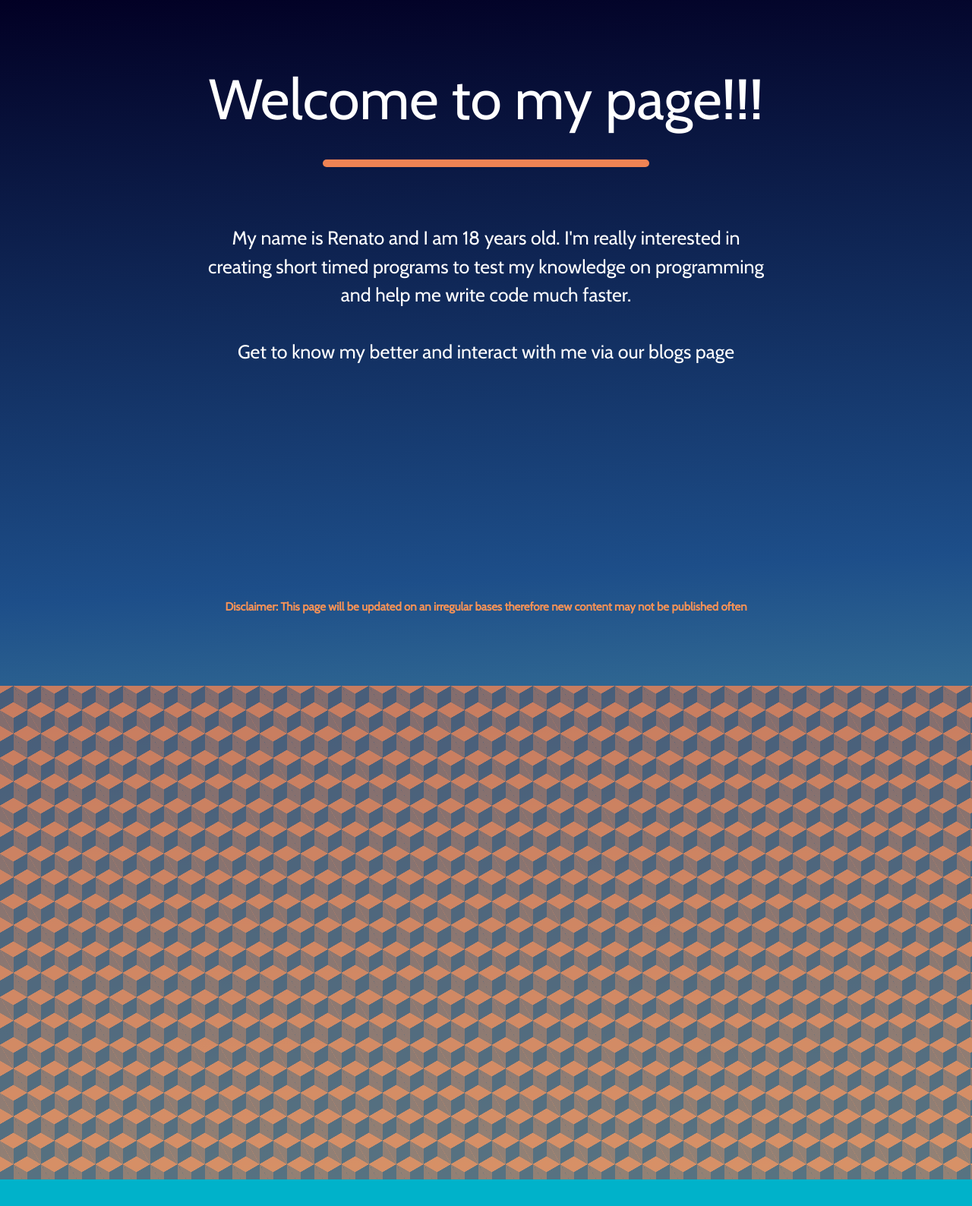
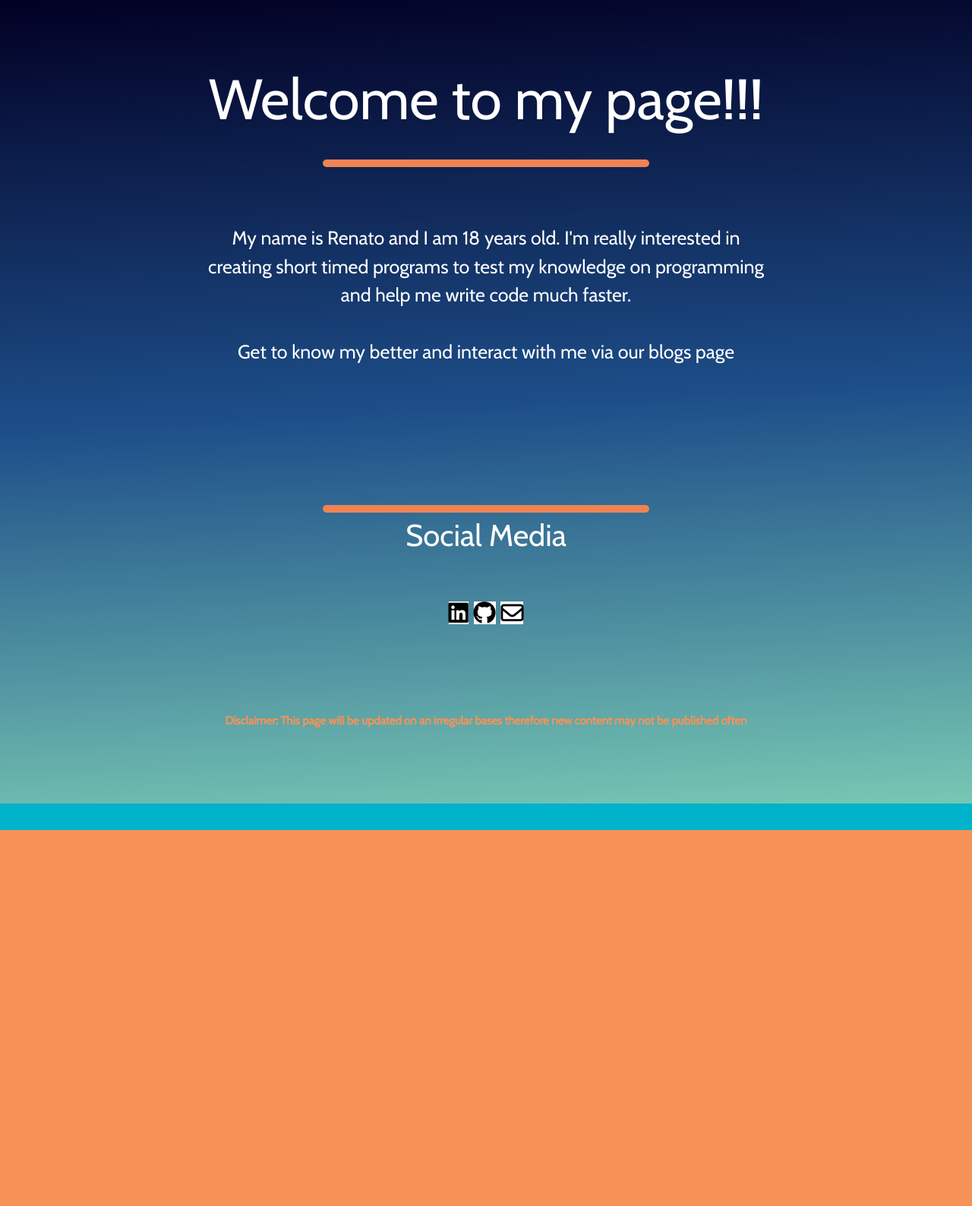
Before and after one commit to N3code/N3code-site, a Django app: page /renato/ in a window 1280 px wide. Shown: the part 56-1644 px from the top of the page at 76% size. After the commit the page ends 1149 px from the top, so only its background shows below. Run offline with Django 3.2, Linux system fonts and the light colour scheme; some libraries are stand-ins or nearby versions.

Commit message:
Added Social media links to Renato's personal page

```diff
--- a/pages/templates/base.html
+++ b/pages/templates/base.html
@@ -34,6 +34,9 @@
 
     <link rel="preconnect" href="https://fonts.gstatic.com">
     <link href="https://fonts.googleapis.com/css2?family=Cabin&display=swap" rel="stylesheet">
+
+    <!-- Font Awesome Link (Icon folder) --->
+    <script src="https://kit.fontawesome.com/caa130d9a0.js" crossorigin="anonymous"></script>
 
   </head>
 
--- a/renato/templates/renato.html
+++ b/renato/templates/renato.html
@@ -11,13 +11,22 @@
 	<div class="renato-intro-small">
 		<p class="renato-intro-small-text">My name is Renato and I am 18 years old. I'm really interested in creating short timed programs to test my knowledge on programming and help me write code much faster. <br><br>Get to know my better and interact with me via our blogs page</p>
 	</div>
+	<div class="separator"></div>
+	<div class="renato-headers-text">Social Media</div>
+	<div class="renato-social-media-format">
+		<a href="https://www.linkedin.com/in/renato-f-604677181/" target="_blank">
+			<i class="fab fa-linkedin"></i>
+		</a>
+		<a href="https://github.com/RenCos" target="_blank">
+			<i class="fab fa-github"></i>
+		</a>
+		<a href="mailto:n3code.renato@gmail.com" target="_blank">
+			<i class="far fa-envelope"></i>
+		</a>
+	</div>
 	<br><br>
 	<div class="renato-intro-small">
 		<p class="renato-disclaimer-text">Disclaimer: This page will be updated on an irregular bases therefore new content may not be published often</p>
-	</div>
-	<div class="about-me">
-		<div class="we-are-container"></div>
-	</div>
 </div>
 
 <div class="meet-the-team"></div>
--- a/static/index.css
+++ b/static/index.css
@@ -310,13 +310,58 @@
 
 .renato-disclaimer-text{
 	margin:auto;
-	height:calc(15px / var(--size-divisor));
+	height:calc(20px / var(--size-divisor));
 	width:calc(750px / var(--size-divisor));
 	text-align: center;
 	font-size:calc(15px / var(--size-divisor));
 	color:#F79256;
 	font-weight: bold
 }
+
+.renato-headers-text{
+
+	margin:auto;
+	height:calc(110px / var(--size-divisor));
+	width:calc(750px / var(--size-divisor));
+	text-align: center;
+	font-size:calc(40px / var(--size-divisor));
+	color:#FFFF;
+
+}
+
+.renato-social-media-format{
+
+	margin:auto;
+	height:calc(30px / var(--size-divisor));
+	width:calc(750px / var(--size-divisor));
+	text-align: center;
+	font-size:calc(30px / var(--size-divisor));
+	-webkit-box-sizing: border-box;
+	-moz-box-sizing: border-box;
+
+}
+
+.fa-linkedin{
+
+	background: white;
+  color: black;
+
+}
+
+.fa-github{
+
+	background: white;
+  color: black;
+
+}
+
+.fa-envelope{
+
+	background: white;
+  color: black;
+
+}
+
 /*
 .renato-profile-picture{
 
```
Also changed, not shown: db.sqlite3.
